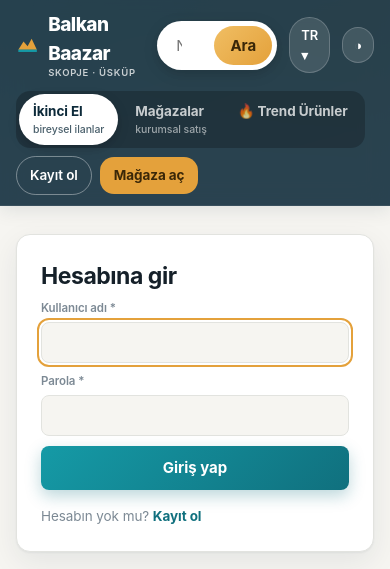
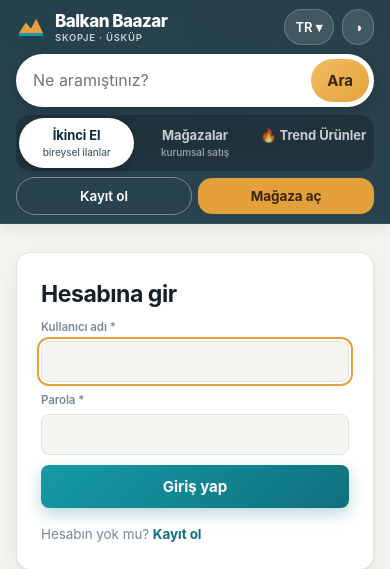
Before and after one commit to akarakaya1903-dotcom/balkanbaazar, a Django app: page /uyelik/giris/ in a window 390 px wide. Shown: the top 569 px of the page. Run offline with Django 5.2, Linux system fonts and the light colour scheme; data that the repository does not hold is empty.

Commit message:
telefon duzeni

```diff
--- a/static/css/theme.css
+++ b/static/css/theme.css
@@ -71,3 +71,35 @@ footer{background:linear-gradient(160deg,var(--deep),#0A1F2C);border-top:4px sol
 .midbanners a:hover{transform:translateY(-4px)}
 .adtag{position:absolute;right:10px;top:10px;background:rgba(0,0,0,.55);color:#fff;font-size:10.5px;padding:3px 9px;border-radius:999px;backdrop-filter:blur(4px)}
 @media (max-width:640px){.slide{aspect-ratio:16/9}}
+
+/* ===== Telefon duzeni ===== */
+@media (max-width:920px){
+  .hero2-in{padding:26px 16px 22px}
+}
+@media (max-width:640px){
+  .bar1{flex-wrap:wrap;gap:8px;padding:8px 0}
+  .logo{order:1;flex:1 1 auto;min-width:0}
+  .logo b,.logo small{white-space:nowrap}
+  .logo b{font-size:17px}
+  .bar1>details,.bar1>.pill{order:2}
+  .search{order:3;flex:1 1 100%;min-width:0}
+  .search input{font-size:16px;padding:11px 14px}
+  .pill{white-space:nowrap;padding:7px 11px}
+  .bar2{gap:6px;padding-bottom:8px}
+  .bar2 .spacer{display:none}
+  .mode{width:100%}
+  .mode a{flex:1;text-align:center;padding:7px 4px;font-size:13px}
+  .mode small{font-size:10px}
+  .bar2>.ghost,.bar2>.solid{flex:1;text-align:center;white-space:nowrap}
+  .hero2-logo svg{width:44px;height:44px}
+  .hero2-h1{font-size:30px}
+  .hero2-cta{gap:10px}
+  .hero2-cta a{flex:1 1 100%;justify-content:center}
+  .hero2-stats{display:grid;grid-template-columns:repeat(4,1fr);gap:8px}
+  .hero2-stats b{font-size:20px}
+  .hero2-stats span{font-size:10.5px}
+  .rhead h2{font-size:19px}
+  .grid{grid-template-columns:repeat(2,1fr);gap:12px}
+  .cbody{padding:11px 11px 13px}
+  .pr{font-size:17px}
+}
```
